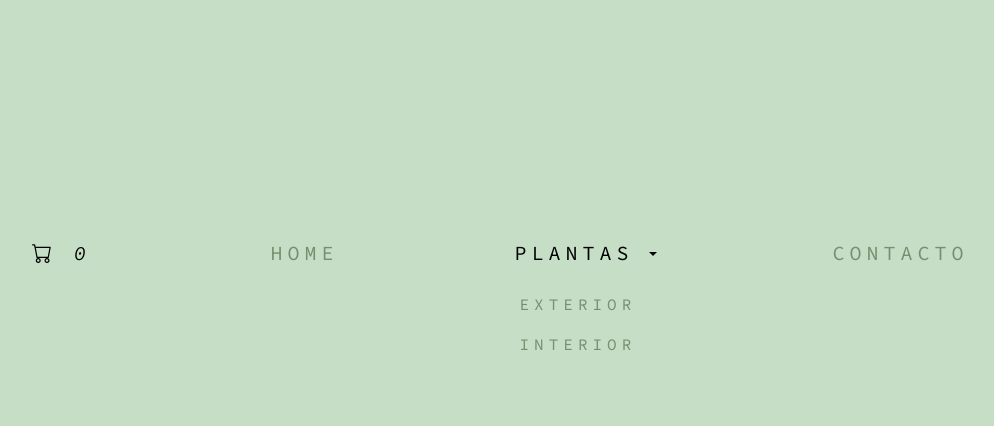
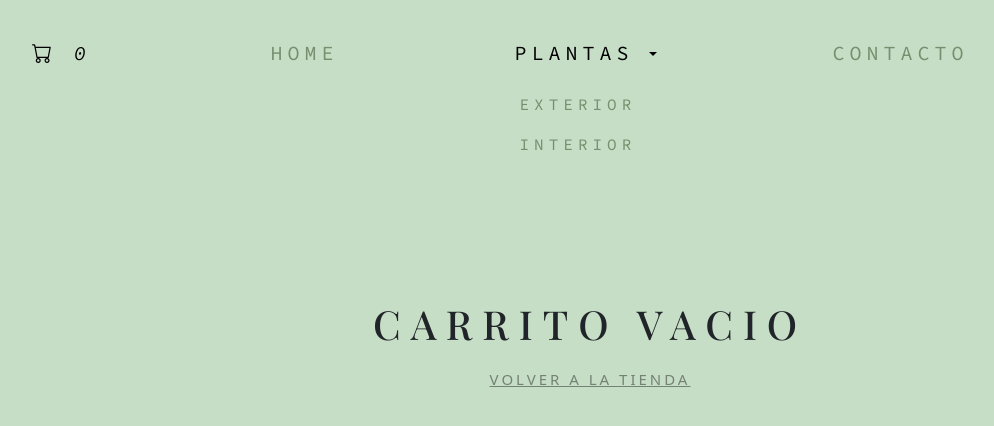
Before and after one commit to FAC000/OasisVerde---ViveroOnLine, a React (Vite) app in the folder Pagina-Practica-Uno/: page /Cart in a window 1280 px wide. Both pictures are taken after a click on the button "PLANTAS". Shown: the top 426 px of the page, without its empty margins (50-1044 px from the left). Built offline with nearby package versions, Linux system fonts and the light colour scheme; a web font is replaced by a local one.

Commit message:
new Commit 11

```diff
--- a/Pagina-Practica-Uno/src/components/Navbar.jsx
+++ b/Pagina-Practica-Uno/src/components/Navbar.jsx
@@ -4,15 +4,15 @@ import Navbar from 'react-bootstrap/Navbar';
 import NavDropdown from 'react-bootstrap/NavDropdown';
 import { Link } from 'react-router-dom';
 import { Iconcart } from './Iconcart';
-import NavbarToggle from 'react-bootstrap/esm/NavbarToggle';
+
 
 
 export function BasicExample() {
 
- const esconder = () =>{
-  collapse.Toggle (".collapse:not(.show)")
+  const esconder = () => {
+    collapse.Toggle(".collapse:not(.show)")
 
- }
+  }
 
 
 
@@ -20,24 +20,31 @@ export function BasicExample() {
     <Navbar expand="lg" className=" nav bg-body-tertiary">
 
       <Container>
-      <Iconcart />
+        <Iconcart />
         <Navbar.Toggle className='buttonNav' aria-controls=" basic-navbar-nav" />
         <Navbar.Collapse id="basic-navbar-nav">
           <Nav className=" navContainer me-auto">
 
-            <Link className="nav-link" id="RouterNavLink" to={'/'}  onClick={esconder}>Home</Link>
+            <Link to={'/'}   onClick={esconder}>
+              <li className="nav-link" id="RouterNavLink" onClick={esconder}>Home</li>
+            </Link>
+
 
             <NavDropdown title="Plantas" id="basic-nav-dropdown">
 
-            <Link className=" categoriaPlanta nav-link" id="RouterNavLink"   to='/categoria/exterior' onClick={esconder} > Exterior</Link>
+              <Link to={'/categoria/exterior' }   onClick={esconder}>
+                <li className=" categoriaPlanta nav-link" id="RouterNavLink"> Exterior</li>
+              </Link>
 
-            <Link className=" categoriaPlanta nav-link" id="RouterNavLink"  to='/categoria/interior' onClick={esconder}>Interior</Link>
-
+              <Link to={'/categoria/interior'} onClick={esconder}>
+              <li className=" categoriaPlanta nav-link" id="RouterNavLink" >Interior</li>
+              </Link>
 
             </NavDropdown>
 
-
-            <Link className="nav-link" id="RouterNavLink"  to="/contacto" onClick={esconder}>Contacto</Link>
+            <Link to={'/contacto'} onClick={esconder}>
+            <li className="nav-link" id="RouterNavLink" >Contacto</li>
+            </Link>
 
           </Nav>
 
--- a/Pagina-Practica-Uno/src/style/index.css
+++ b/Pagina-Practica-Uno/src/style/index.css
@@ -77,7 +77,7 @@
     padding: 20px;
     line-height: 35px;
     font-size: 20px;
-    min-width: 200px;
+
     height: 100px;
 }
 
@@ -300,11 +300,12 @@
 .cvContainer {
     width: 100%;
     text-align: center;
+    padding-top: 300px;
 }
 
 .carritoVacio {
 
-    margin-top: 200px;
+    margin-top: 0px;
     font-family: "Playfair Display", serif;
     letter-spacing: 10px;
     text-transform: uppercase;
@@ -726,12 +727,26 @@ hr {
         flex-direction: column;
     }
 
+    .icImg img {
+        width: 200px;
+        height: 200px;
+    }
+
+    .icTitulo h1 {
+        font-size: 20px;
+    }
+
     .detailsMarca {
         writing-mode: horizontal-tb;
+        width: 100%;
+        margin: auto;
+        margin-bottom: 10px;
+        font-size: 10px;
+        letter-spacing: 7px;
     }
 
     .detailsImg {
-        width: 80%;
+        width: 56%;
         height: 60%;
         margin: auto;
     }
@@ -746,18 +761,24 @@ hr {
 
     .containerDetailsInfo h1 {
         width: 80%;
-        font-size: 25px;
+        font-size: 20px;
     }
 
     .containerDetailsInfo h2 {
         text-align: center;
-        font-size: 20px;
+        font-size: 15px;
     }
 
     .containerDetailsInfo h3 {
         text-align: center;
-        font-size: 20px;
+        font-size: 15px;
     }
+
+    .detailsCounter {
+        margin-top: 40px;
+    }
+
+
 
     .counterContainer {
         text-align: center;
@@ -800,7 +821,7 @@ hr {
     .containerItemList {
         display: flex;
         flex-wrap: wrap;
-        gap: 10px;
+        gap: 20px;
         justify-content: center;
     }
 
@@ -818,15 +839,14 @@ hr {
 
     .tituloCard {
         font-size: 12px;
-        padding: 0;
-       letter-spacing: 2px;
-       min-width: 150px;
-
-
+        padding: 0px;
+        letter-spacing: 2px;
+        width: 80%;
         margin-top: 10px;
         height: 0px;
         padding-bottom: 60px;
         line-height: 30px;
+
     }
 
     .card {
```
